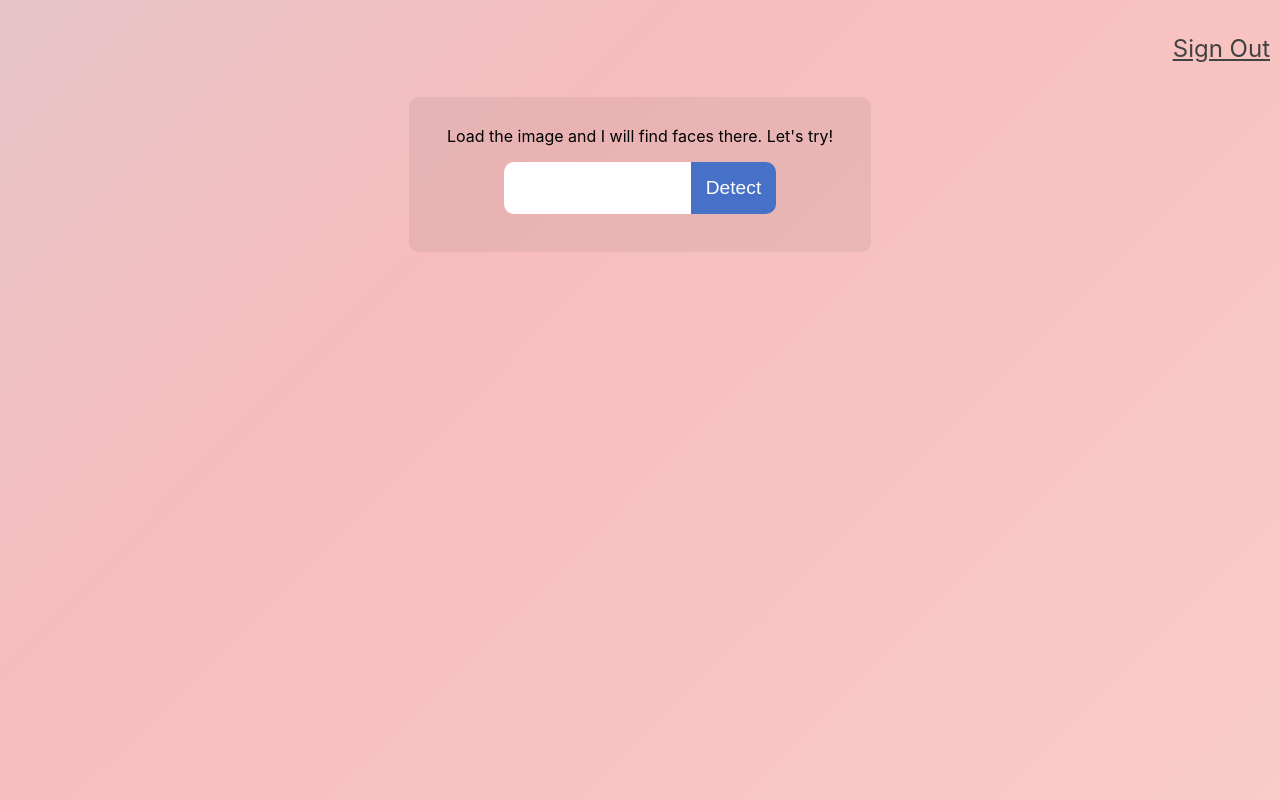
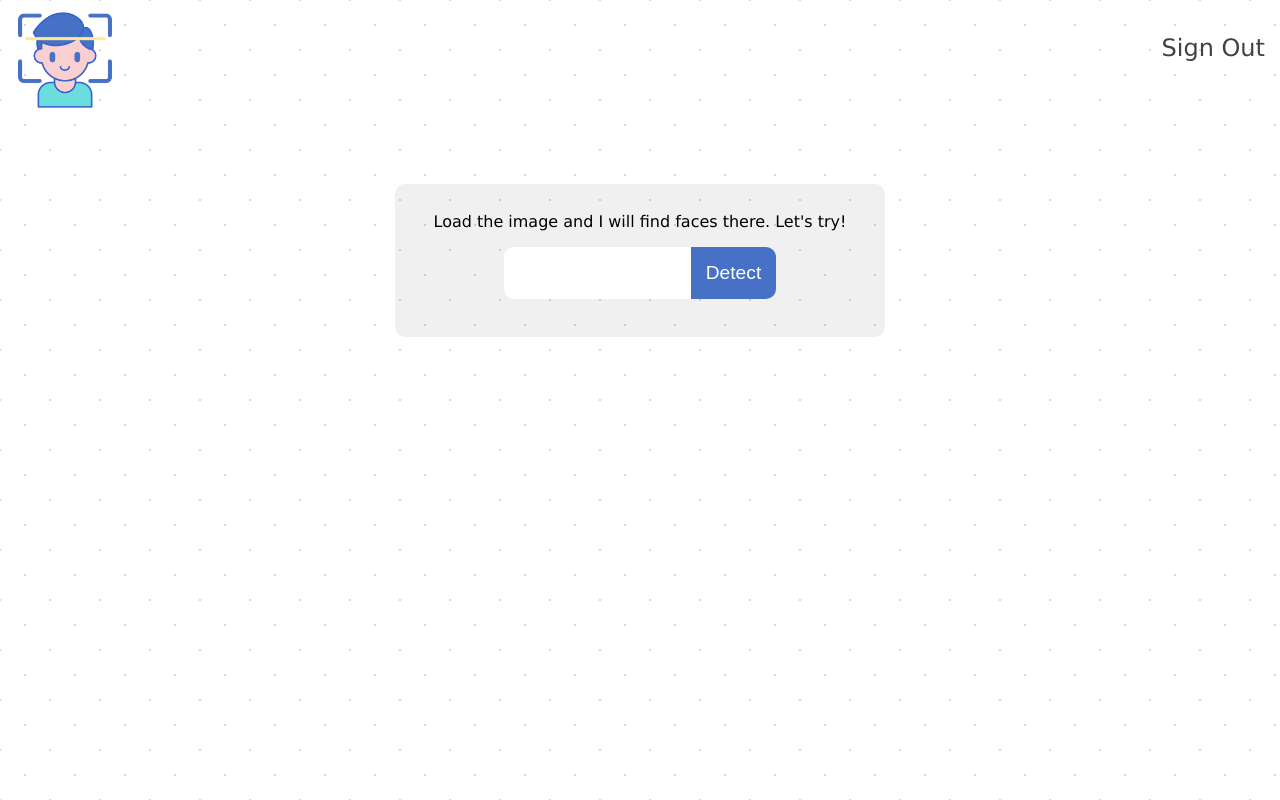
Before and after one commit to IamDarya/face-recognition, a React (Create React App) app: page / in a window 1280 px wide. Built offline with nearby package versions, Linux system fonts and the light colour scheme.

Commit message:
fix: styles

```diff
--- a/src/App.css
+++ b/src/App.css
@@ -1,5 +1,12 @@
 .App {
   text-align: center;
+  background-color: #e5e5f700;
+  background-image: radial-gradient(#42424235 0.8px, transparent 0.8px),
+    radial-gradient(#42424235 0.8px, #e5e5f700 0.8px);
+  background-size: 50px 50px;
+  background-position: 0 0, 25px 25px;
+  height: 100vh;
+  padding:0 5px;
 }
 
 @media (prefers-reduced-motion: no-preference) {
--- a/src/components/Logo/Logo.tsx
+++ b/src/components/Logo/Logo.tsx
@@ -4,15 +4,14 @@ import Tilt from 'react-parallax-tilt';
 import LogoPNG from '../../assets/logo.png';
 
 const TiltWrapper = styled.div`
-  height: 150px;
-  margin: 10px;
-  width: 150px;
+  width: 100px;
 `;
 
 const LogoImg = styled.div`
   background-image: url(${LogoPNG});
-  height: 150px;
   background-size: contain;
+  height: 100px;
+  background-repeat: no-repeat;
   &:hover {
     cursor: pointer;
   }
--- a/src/components/Navigation.tsx
+++ b/src/components/Navigation.tsx
@@ -1,23 +1,26 @@
 import React from 'react';
 import styled from 'styled-components';
+import { Logo } from './Logo/Logo';
 
 const Nav = styled.div`
   display: flex;
-  justify-content: flex-end;
+  justify-content: space-between;
   padding: 10px;
+  margin-bottom: 5%;
 `;
 const Link = styled.p`
   font-size: 1.5rem;
-  text-decoration: underline;
   color: #424242;
   &:hover {
-    color: grey;
+    text-decoration: underline;
+    cursor: pointer;
   }
 `;
 
 export const Navigation = (): JSX.Element => {
   return (
     <Nav>
+      <Logo />
       <Link>Sign Out</Link>
     </Nav>
   );
--- a/src/index.css
+++ b/src/index.css
@@ -1,26 +1,7 @@
 body {
   margin: 0;
-  font-family: -apple-system, BlinkMacSystemFont, 'Segoe UI', 'Roboto', 'Oxygen',
-    'Ubuntu', 'Cantarell', 'Fira Sans', 'Droid Sans', 'Helvetica Neue',
-    sans-serif;
-  -webkit-font-smoothing: antialiased;
-  -moz-osx-font-smoothing: grayscale;
-	background: linear-gradient(-45deg, #ee765244, #e73c3c57, #23a5d55b, #23d5ab5b);
-	background-size: 400% 400%;
-	animation: gradient 15s ease infinite;
-	height: 100vh;
-}
-
-@keyframes gradient {
-	0% {
-		background-position: 0% 50%;
-	}
-	50% {
-		background-position: 100% 50%;
-	}
-	100% {
-		background-position: 0% 50%;
-	}
+  font-family: 'Verdana', sans-serif;
+  height: 100vh;
 }
 
 code {
```
